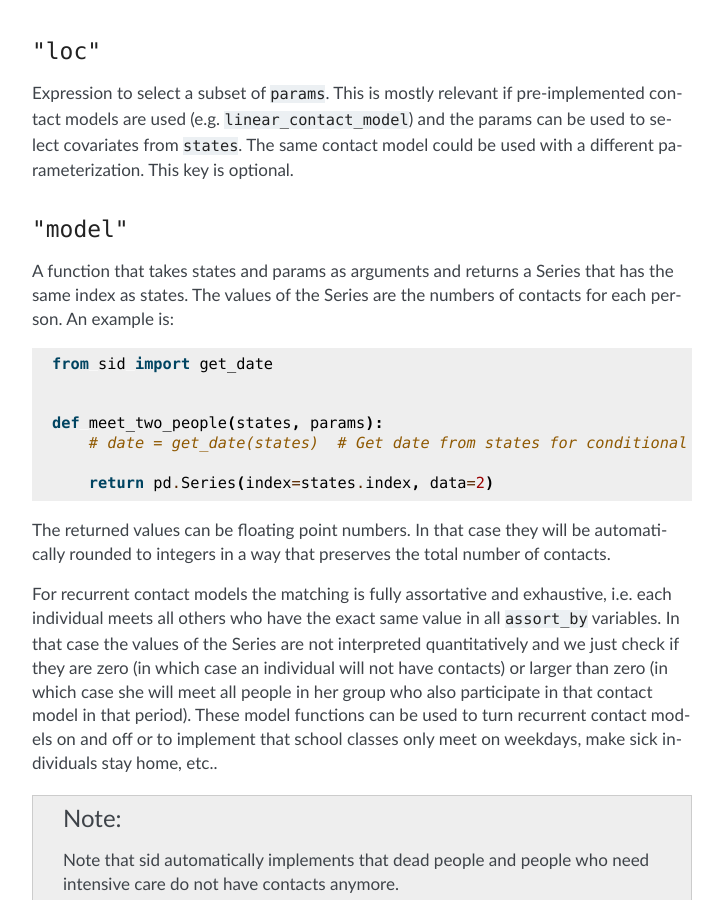
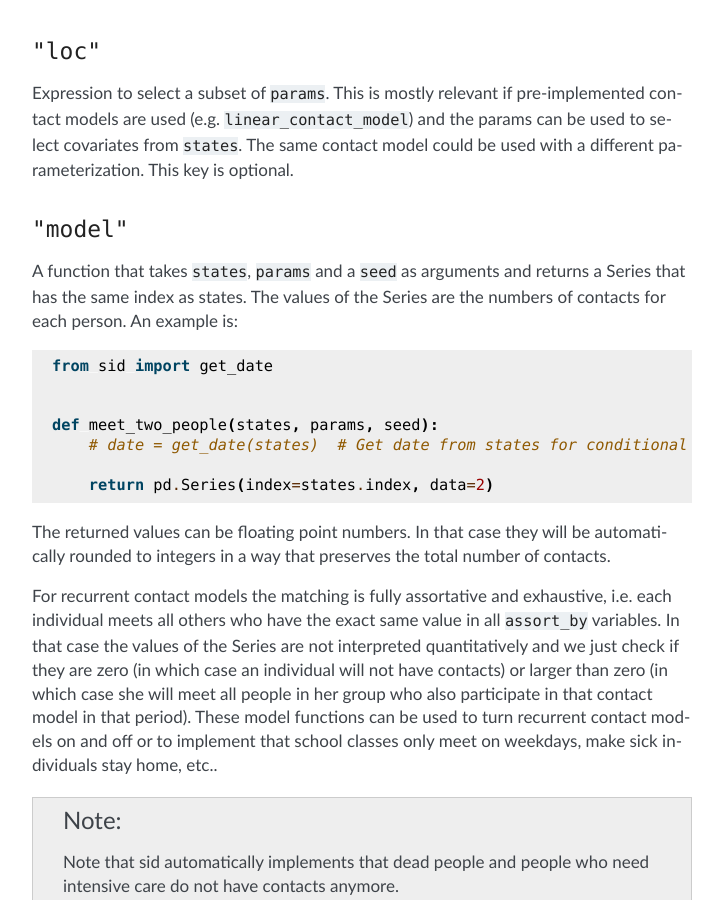
Before and after one commit to covid-19-impact-lab/sid, a Sphinx documentation site: the page built from docs/source/reference_guides/contact_models.rst, in a window 1280 px wide and 900 px high, scrolled down 713 px. Shown: the whole window, without its empty margins (388-1111 px from the left). Built offline with Sphinx 7.4.7, drawn with Linux system fonts in a browser that asks for light colours; pages that are not in the unit, such as notebooks, are missing from menus.

Commit message:
Adjust the documentation.

```diff
--- a/docs/source/reference_guides/contact_models.rst
+++ b/docs/source/reference_guides/contact_models.rst
@@ -48,16 +48,17 @@ parameterization. This key is optional.
 ``"model"``
 ^^^^^^^^^^^
 
-A function that takes states and params as arguments and returns a Series that has the
-same index as states. The values of the Series are the numbers of contacts for each
-person. An example is:
+A function that takes ``states``, ``params`` and a ``seed`` as arguments and returns
+a Series that has the same index as states.
+The values of the Series are the numbers of contacts for each person.
+An example is:
 
 .. code-block:: python
 
     from sid import get_date
 
 
-    def meet_two_people(states, params):
+    def meet_two_people(states, params, seed):
         # date = get_date(states)  # Get date from states for conditional contacts.
 
         return pd.Series(index=states.index, data=2)
--- a/docs/source/reference_guides/policies.rst
+++ b/docs/source/reference_guides/policies.rst
@@ -22,7 +22,7 @@ the ``states`` DataFrame), will be modified while the policy is active. The ``po
 entry is either a float or a function. If it is a float, the contacts are simply
 multiplied with the this number. For non-recurrent contact models we will round the
 results for you to have the wanted reduction on average. If it is a function, it should
-take the ``states``, ``contacts`` and ``params`` as inputs and return a modified
+take the ``states``, ``contacts`` and ``seed`` as inputs and return a modified
 ``contacts`` Series.
 
 To specify when the policy is active, you have three options:
```
Also changed, not shown: docs/source/explanations/assortative_matching.ipynb, docs/source/tutorials/how_to_simulate.ipynb, docs/source/tutorials/how_to_specify_policies.ipynb, docs/source/tutorials/how_to_test.ipynb.
